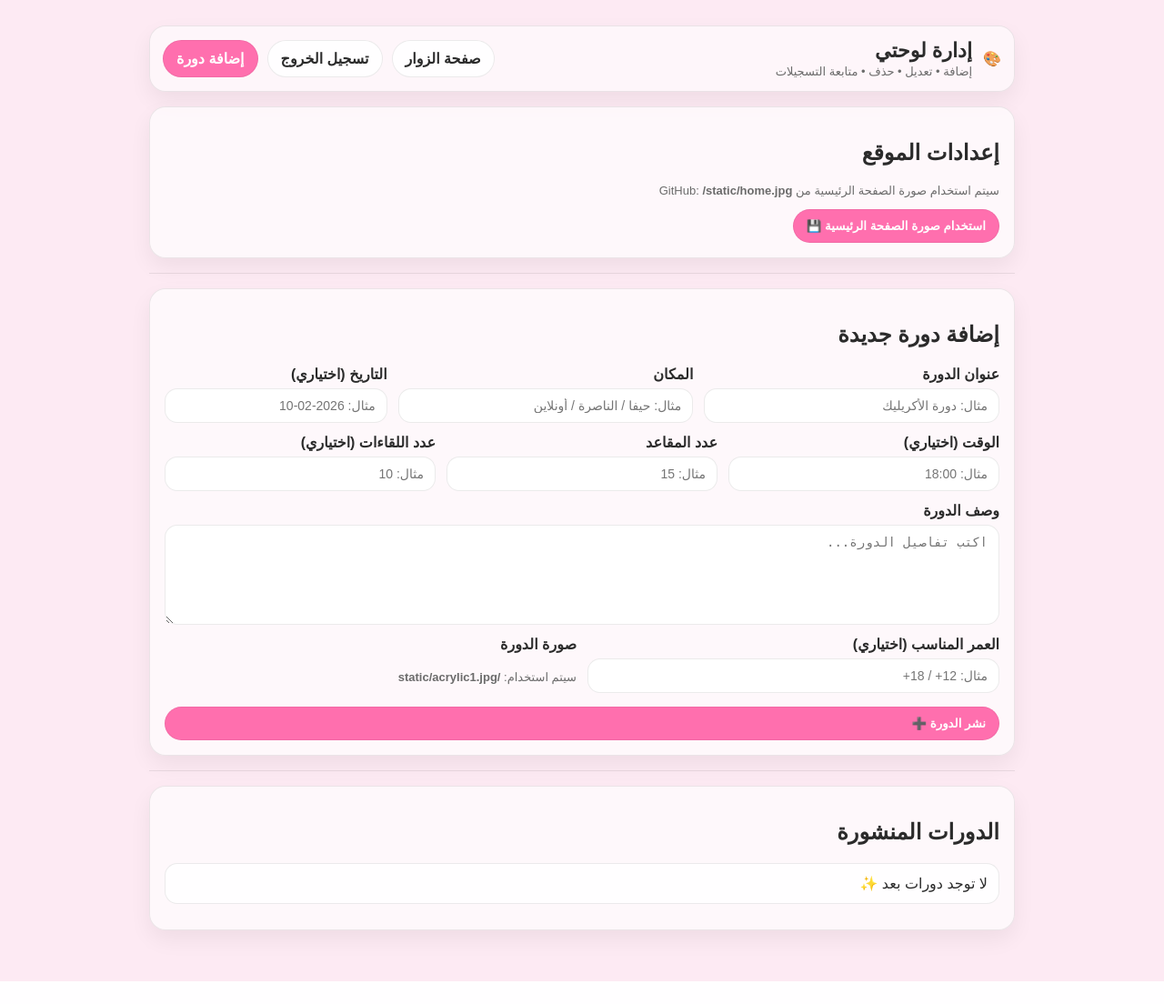
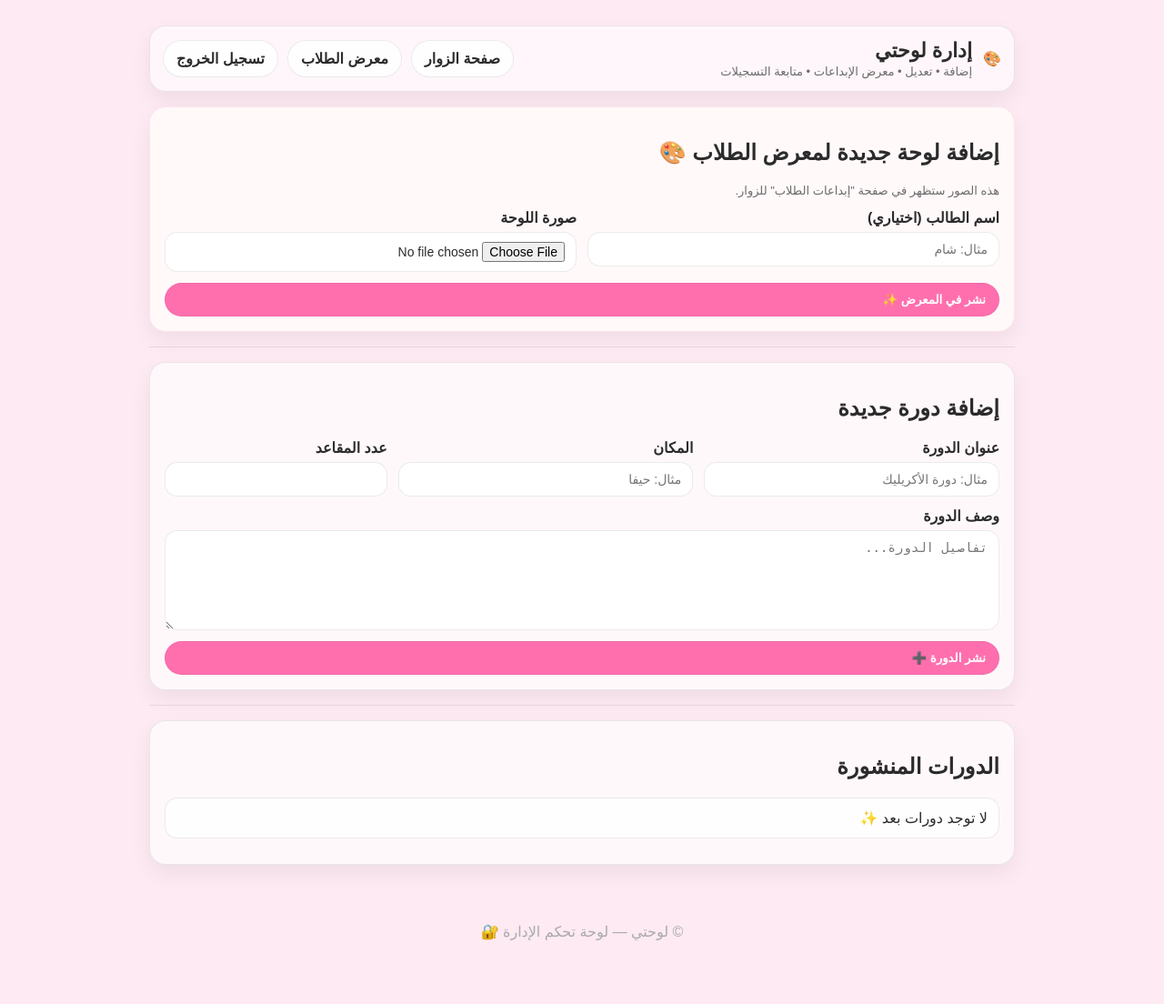
Before and after one commit to shamalem/law7aty, a Flask app: page /admin in a window 1280 px wide. Shown: the whole page at 91% size. Before the commit the page ends 1079 px from the top, so only its background shows below. Run offline with Flask 3, Linux system fonts and the light colour scheme; the visitor is signed in with stand-in values (Sample User, id 1); data that the repository does not hold is empty; some libraries are stand-ins or nearby versions.

Commit message:
Update admin.html

```diff
--- a/templates/admin.html
+++ b/templates/admin.html
@@ -15,78 +15,73 @@
         <div class="logo">🎨</div>
         <div>
           <h1>إدارة لوحتي</h1>
-          <p>إضافة • تعديل • حذف • متابعة التسجيلات</p>
+          <p>إضافة • تعديل • معرض الإبداعات • متابعة التسجيلات</p>
         </div>
       </div>
 
       <div class="actions">
         <a class="btn" href="{{ url_for('customer_page') }}">صفحة الزوار</a>
+        <a class="btn" href="{{ url_for('student_creations') }}">معرض الطلاب</a>
         <a class="btn" href="{{ url_for('admin_logout') }}">تسجيل الخروج</a>
-        <a class="btn primary" href="#add">إضافة دورة</a>
       </div>
     </div>
 
-    <div class="section">
-      <h2>إعدادات الموقع</h2>
-      <p class="muted">سيتم استخدام صورة الصفحة الرئيسية من GitHub: <b>/static/home.jpg</b></p>
+    <div class="section" id="admin-gallery" style="background-color: #fff9fa; border: 1px solid #ffe4e9;">
+      <h2>إضافة لوحة جديدة لمعرض الطلاب 🎨</h2>
+      <p class="muted">هذه الصور ستظهر في صفحة "إبداعات الطلاب" للزوار.</p>
 
-      <form action="{{ url_for('admin_update_hero') }}" method="POST">
-        <button class="btn primary" type="submit">استخدام صورة الصفحة الرئيسية 💾</button>
+      <form action="{{ url_for('admin_add_gallery') }}" method="POST" enctype="multipart/form-data">
+        <div class="form-row">
+          <div class="field">
+            <label>اسم الطالب (اختياري)</label>
+            <input name="student_name" placeholder="مثال: شام">
+          </div>
+          <div class="field">
+            <label>صورة اللوحة</label>
+            <input type="file" name="img" accept="image/*" required>
+          </div>
+          <div class="field full">
+            <button class="btn primary" type="submit">نشر في المعرض ✨</button>
+          </div>
+        </div>
       </form>
+
+      {% if gallery_items %}
+      <div style="margin-top: 20px;">
+        <h4>اللوحات المرفوعة حديثاً:</h4>
+        <div style="display: flex; gap: 10px; overflow-x: auto; padding-bottom: 10px;">
+          {% for item in gallery_items[:5] %}
+            <div style="flex: 0 0 80px; height: 80px; border-radius: 8px; overflow: hidden; border: 2px solid #fff;">
+              <img src="{{ item.image_url }}" alt="Art" style="width: 100%; height: 100%; object-fit: cover;">
+            </div>
+          {% endfor %}
+        </div>
+      </div>
+      {% endif %}
     </div>
 
     <hr class="hr"/>
 
     <div class="section" id="add">
       <h2>إضافة دورة جديدة</h2>
-
       <form action="{{ url_for('admin_add_workshop') }}" method="POST">
         <div class="form-row">
           <div class="field">
             <label>عنوان الدورة</label>
             <input name="title" required placeholder="مثال: دورة الأكريليك">
           </div>
-
           <div class="field">
             <label>المكان</label>
-            <input name="location" required placeholder="مثال: حيفا / الناصرة / أونلاين">
+            <input name="location" required placeholder="مثال: حيفا">
           </div>
-
-          <div class="field third">
-            <label>التاريخ (اختياري)</label>
-            <input name="date" placeholder="مثال: 2026-02-10">
-          </div>
-
-          <div class="field third">
-            <label>الوقت (اختياري)</label>
-            <input name="time" placeholder="مثال: 18:00">
-          </div>
-
           <div class="field third">
             <label>عدد المقاعد</label>
-            <input name="seats_total" type="number" min="1" required placeholder="مثال: 15">
+            <input name="seats_total" type="number" min="1" required>
           </div>
-
-          <div class="field third">
-            <label>عدد اللقاءات (اختياري)</label>
-            <input name="lessons_count" type="number" min="1" placeholder="مثال: 10">
-          </div>
-
           <div class="field full">
             <label>وصف الدورة</label>
-            <textarea name="description" required placeholder="اكتب تفاصيل الدورة..."></textarea>
+            <textarea name="description" required placeholder="تفاصيل الدورة..."></textarea>
           </div>
-
-          <div class="field">
-            <label>العمر المناسب (اختياري)</label>
-            <input name="age_range" placeholder="مثال: 12+ / 18+">
-          </div>
-
-          <div class="field">
-            <label>صورة الدورة</label>
-            <p class="muted">سيتم استخدام: <b>/static/acrylic1.jpg</b></p>
-          </div>
-
           <div class="field full">
             <button class="btn primary" type="submit">نشر الدورة ➕</button>
           </div>
@@ -98,7 +93,6 @@
 
     <div class="section">
       <h2>الدورات المنشورة</h2>
-
       {% if workshops|length == 0 %}
         <div class="notice">لا توجد دورات بعد ✨</div>
       {% endif %}
@@ -107,143 +101,31 @@
         {% for w in workshops %}
         <div class="card">
           <div class="cover">
-            {% if w.image_url %}
-              <img src="{{ w.image_url }}" alt="صورة الدورة">
-            {% else %}
-              <img src="/static/acrylic1.jpg" alt="صورة الدورة">
-            {% endif %}
+            <img src="{{ w.image_url or '/static/acrylic1.png' }}" alt="Workshop">
             <div class="badge">المسجلون: {{ w.reg_count }} / {{ w.seats_total }}</div>
           </div>
-
           <div class="card-body">
             <h3 class="title">{{ w.title }}</h3>
-
-            <div class="meta">
-              {% if w.date %}<span class="pill">📅 {{ w.date }}</span>{% endif %}
-              {% if w.time %}<span class="pill">⏰ {{ w.time }}</span>{% endif %}
-              {% if w.location %}<span class="pill">📍 {{ w.location }}</span>{% endif %}
-              {% if w.lessons_count %}<span class="pill">📚 {{ w.lessons_count }} لقاء</span>{% endif %}
-            </div>
-
             <p class="desc">{{ w.description }}</p>
-
-            {% if w.age_range %}
-              <div class="muted">العمر المناسب: {{ w.age_range }}</div>
-            {% endif %}
-
-            <div class="muted">رقم الدورة: {{ w.id }}</div>
           </div>
-
           <div class="card-footer">
             <a class="btn small" href="{{ url_for('admin_view_registrations', workshop_id=w.id) }}">
-              عرض التسجيلات
+              التسجيلات
             </a>
-
-            <div style="display:flex; gap:8px;">
-              <button class="btn small edit-btn" type="button"
-                data-id="{{ w.id }}"
-                data-title="{{ w.title|e }}"
-                data-location="{{ w.location|e }}"
-                data-date="{{ w.date|default('', true)|e }}"
-                data-time="{{ w.time|default('', true)|e }}"
-                data-seats="{{ w.seats_total }}"
-                data-lessons="{{ w.lessons_count|default('', true) }}"
-                data-age="{{ w.age_range|default('', true)|e }}"
-                data-desc="{{ w.description|e }}">
-                تعديل
-              </button>
-
-              <form action="{{ url_for('admin_delete_workshop') }}" method="POST" style="margin:0;">
-                <input type="hidden" name="workshop_id" value="{{ w.id }}">
-                <button class="btn danger small" type="submit">حذف</button>
-              </form>
-            </div>
+            <form action="{{ url_for('admin_delete_workshop') }}" method="POST" style="margin:0;">
+              <input type="hidden" name="workshop_id" value="{{ w.id }}">
+              <button class="btn danger small" type="submit">حذف</button>
+            </form>
           </div>
         </div>
         {% endfor %}
       </div>
     </div>
 
-    <div class="section" id="editBox" style="display:none;">
-      <h2>تعديل الدورة</h2>
-
-      <form action="{{ url_for('admin_update_workshop') }}" method="POST">
-        <input type="hidden" name="workshop_id" id="edit_id">
-
-        <div class="form-row">
-          <div class="field">
-            <label>عنوان الدورة</label>
-            <input name="title" id="edit_title" required>
-          </div>
-
-          <div class="field">
-            <label>المكان</label>
-            <input name="location" id="edit_location" required>
-          </div>
-
-          <div class="field third">
-            <label>التاريخ (اختياري)</label>
-            <input name="date" id="edit_date">
-          </div>
-
-          <div class="field third">
-            <label>الوقت (اختياري)</label>
-            <input name="time" id="edit_time">
-          </div>
-
-          <div class="field third">
-            <label>عدد المقاعد</label>
-            <input name="seats_total" id="edit_seats" type="number" min="1" required>
-          </div>
-
-          <div class="field third">
-            <label>عدد اللقاءات (اختياري)</label>
-            <input name="lessons_count" id="edit_lessons" type="number" min="1">
-          </div>
-
-          <div class="field">
-            <label>العمر المناسب (اختياري)</label>
-            <input name="age_range" id="edit_age_range">
-          </div>
-
-          <div class="field full">
-            <label>وصف الدورة</label>
-            <textarea name="description" id="edit_desc" required></textarea>
-          </div>
-
-          <div class="field full">
-            <button class="btn primary" type="submit">حفظ التعديلات 💾</button>
-            <button class="btn" type="button" onclick="closeEdit()">إلغاء</button>
-          </div>
-        </div>
-      </form>
+    <div class="footer-mini" style="margin-top: 50px; text-align: center; color: #aaa;">
+      © لوحتي — لوحة تحكم الإدارة 🔐
     </div>
-
   </div>
-
-  <script>
-    document.querySelectorAll(".edit-btn").forEach(function(btn) {
-      btn.addEventListener("click", function() {
-        document.getElementById("edit_id").value = btn.dataset.id;
-        document.getElementById("edit_title").value = btn.dataset.title;
-        document.getElementById("edit_location").value = btn.dataset.location;
-        document.getElementById("edit_date").value = btn.dataset.date || "";
-        document.getElementById("edit_time").value = btn.dataset.time || "";
-        document.getElementById("edit_seats").value = btn.dataset.seats;
-        document.getElementById("edit_lessons").value = btn.dataset.lessons || "";
-        document.getElementById("edit_age_range").value = btn.dataset.age || "";
-        document.getElementById("edit_desc").value = btn.dataset.desc;
-
-        const box = document.getElementById("editBox");
-        box.style.display = "block";
-        box.scrollIntoView({ behavior: "smooth" });
-      });
-    });
-
-    function closeEdit() {
-      document.getElementById("editBox").style.display = "none";
-    }
-  </script>
 
 </body>
 </html>
```
